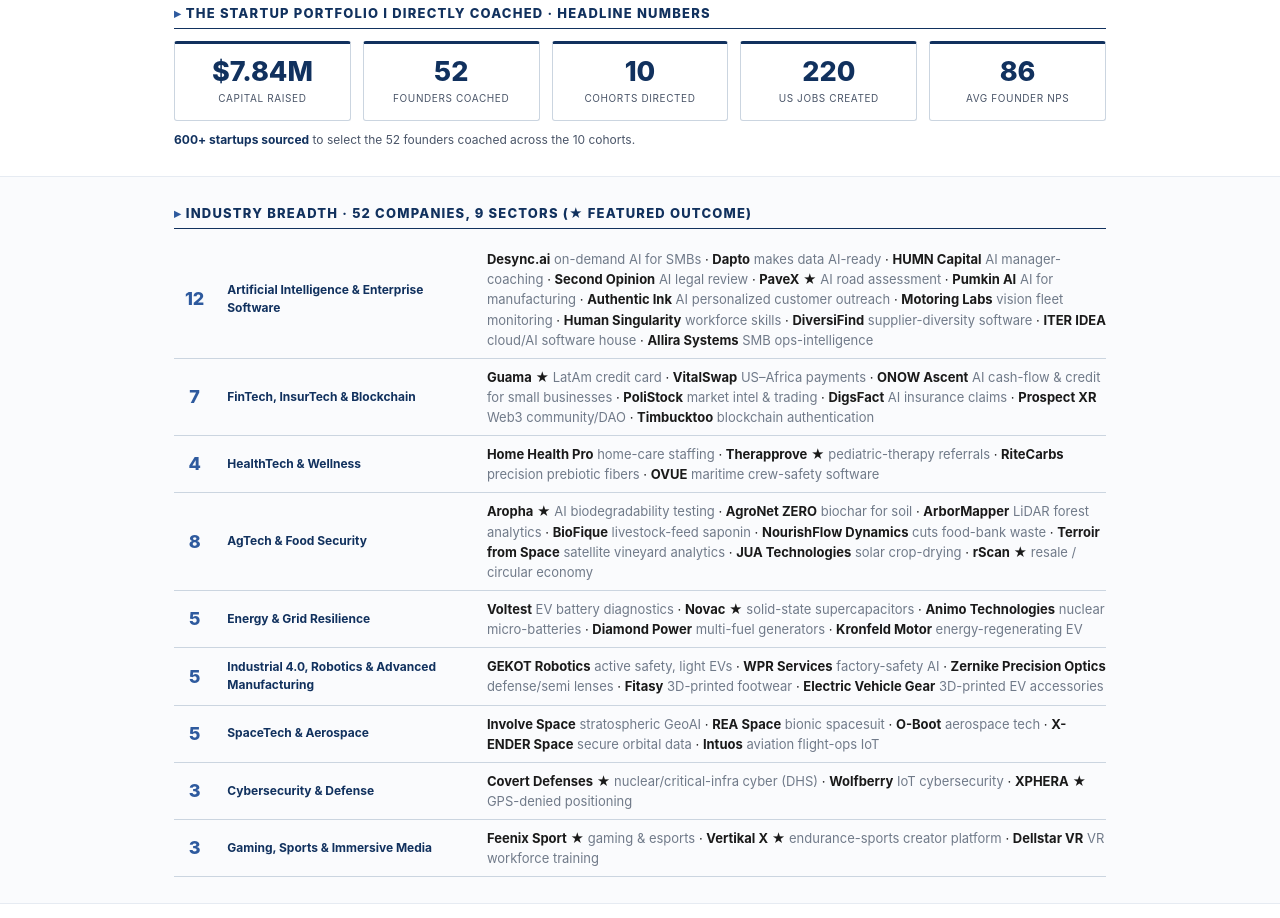
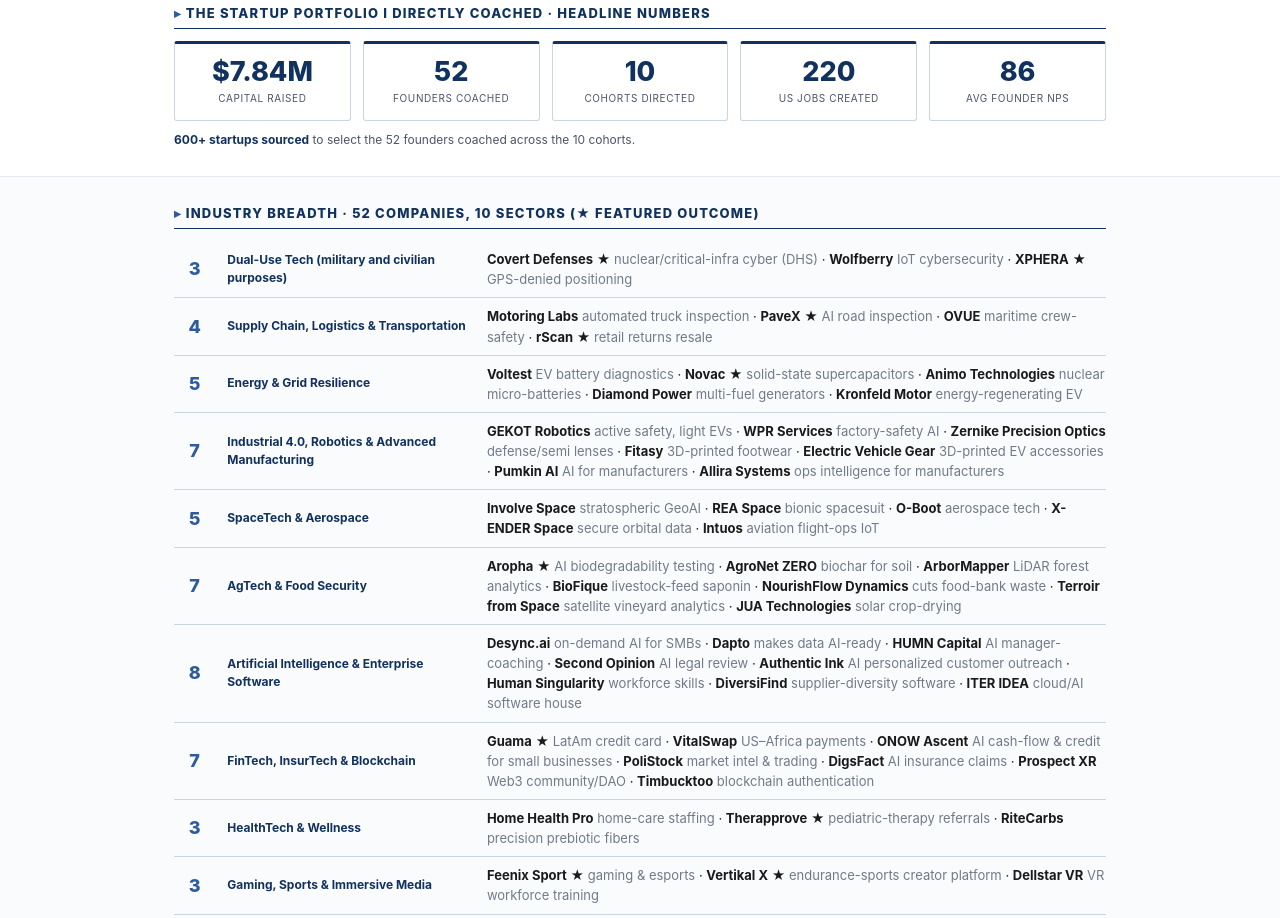
Before and after one commit to davide-trailblazing/davide-portfolio, a plain HTML site: page index.html in a window 1280 px wide. Shown: the part 680-1598 px from the top of the page. Drawn offline with Linux system fonts and the light colour scheme.

Commit message:
Industry Breadth: add Supply Chain/Logistics/Transportation, move Pumkin AI + Allira to Industrial 4.0, reorder national-security-first, rename to Dual-Use Tech (10 sectors, 52 companies)

```diff
--- a/index.html
+++ b/index.html
@@ -447,7 +447,7 @@
         </a>
         <a class="tab-btn" href="#blk-sectors">
           Industry Breadth
-          <span class="tab-sub">52 companies, 9 sectors</span>
+          <span class="tab-sub">52 companies, 10 sectors</span>
         </a>
         <a class="tab-btn" href="#blk-outcomes">
           Outcomes
@@ -508,15 +508,16 @@
   <!-- BLOCK: Sector / company chip wall -->
   <section class="block" id="blk-sectors">
     <div class="container">
-      <div class="section-title">Industry Breadth · 52 Companies, 9 Sectors (★ Featured Outcome)</div>
-      <div class="sector-row"><div class="sector-count">12</div><div class="sector-name">Artificial Intelligence &amp; Enterprise Software</div><div><b>Desync.ai</b> <span class="sd">on-demand AI for SMBs</span> · <b>Dapto</b> <span class="sd">makes data AI-ready</span> · <b>HUMN Capital</b> <span class="sd">AI manager-coaching</span> · <b>Second Opinion</b> <span class="sd">AI legal review</span> · <b>PaveX</b> ★ <span class="sd">AI road assessment</span> · <b>Pumkin AI</b> <span class="sd">AI for manufacturing</span> · <b>Authentic Ink</b> <span class="sd">AI personalized customer outreach</span> · <b>Motoring Labs</b> <span class="sd">vision fleet monitoring</span> · <b>Human Singularity</b> <span class="sd">workforce skills</span> · <b>DiversiFind</b> <span class="sd">supplier-diversity software</span> · <b>ITER IDEA</b> <span class="sd">cloud/AI software house</span> · <b>Allira Systems</b> <span class="sd">SMB ops-intelligence</span></div></div>
+      <div class="section-title">Industry Breadth · 52 Companies, 10 Sectors (★ Featured Outcome)</div>
+      <div class="sector-row"><div class="sector-count">3</div><div class="sector-name">Dual-Use Tech (military and civilian purposes)</div><div><b>Covert Defenses</b> ★ <span class="sd">nuclear/critical-infra cyber (DHS)</span> · <b>Wolfberry</b> <span class="sd">IoT cybersecurity</span> · <b>XPHERA</b> ★ <span class="sd">GPS-denied positioning</span></div></div>
+      <div class="sector-row"><div class="sector-count">4</div><div class="sector-name">Supply Chain, Logistics &amp; Transportation</div><div><b>Motoring Labs</b> <span class="sd">automated truck inspection</span> · <b>PaveX</b> ★ <span class="sd">AI road inspection</span> · <b>OVUE</b> <span class="sd">maritime crew-safety</span> · <b>rScan</b> ★ <span class="sd">retail returns resale</span></div></div>
+      <div class="sector-row"><div class="sector-count">5</div><div class="sector-name">Energy &amp; Grid Resilience</div><div><b>Voltest</b> <span class="sd">EV battery diagnostics</span> · <b>Novac</b> ★ <span class="sd">solid-state supercapacitors</span> · <b>Animo Technologies</b> <span class="sd">nuclear micro-batteries</span> · <b>Diamond Power</b> <span class="sd">multi-fuel generators</span> · <b>Kronfeld Motor</b> <span class="sd">energy-regenerating EV</span></div></div>
+      <div class="sector-row"><div class="sector-count">7</div><div class="sector-name">Industrial 4.0, Robotics &amp; Advanced Manufacturing</div><div><b>GEKOT Robotics</b> <span class="sd">active safety, light EVs</span> · <b>WPR Services</b> <span class="sd">factory-safety AI</span> · <b>Zernike Precision Optics</b> <span class="sd">defense/semi lenses</span> · <b>Fitasy</b> <span class="sd">3D-printed footwear</span> · <b>Electric Vehicle Gear</b> <span class="sd">3D-printed EV accessories</span> · <b>Pumkin AI</b> <span class="sd">AI for manufacturers</span> · <b>Allira Systems</b> <span class="sd">ops intelligence for manufacturers</span></div></div>
+      <div class="sector-row"><div class="sector-count">5</div><div class="sector-name">SpaceTech &amp; Aerospace</div><div><b>Involve Space</b> <span class="sd">stratospheric GeoAI</span> · <b>REA Space</b> <span class="sd">bionic spacesuit</span> · <b>O-Boot</b> <span class="sd">aerospace tech</span> · <b>X-ENDER Space</b> <span class="sd">secure orbital data</span> · <b>Intuos</b> <span class="sd">aviation flight-ops IoT</span></div></div>
+      <div class="sector-row"><div class="sector-count">7</div><div class="sector-name">AgTech &amp; Food Security</div><div><b>Aropha</b> ★ <span class="sd">AI biodegradability testing</span> · <b>AgroNet ZERO</b> <span class="sd">biochar for soil</span> · <b>ArborMapper</b> <span class="sd">LiDAR forest analytics</span> · <b>BioFique</b> <span class="sd">livestock-feed saponin</span> · <b>NourishFlow Dynamics</b> <span class="sd">cuts food-bank waste</span> · <b>Terroir from Space</b> <span class="sd">satellite vineyard analytics</span> · <b>JUA Technologies</b> <span class="sd">solar crop-drying</span></div></div>
+      <div class="sector-row"><div class="sector-count">8</div><div class="sector-name">Artificial Intelligence &amp; Enterprise Software</div><div><b>Desync.ai</b> <span class="sd">on-demand AI for SMBs</span> · <b>Dapto</b> <span class="sd">makes data AI-ready</span> · <b>HUMN Capital</b> <span class="sd">AI manager-coaching</span> · <b>Second Opinion</b> <span class="sd">AI legal review</span> · <b>Authentic Ink</b> <span class="sd">AI personalized customer outreach</span> · <b>Human Singularity</b> <span class="sd">workforce skills</span> · <b>DiversiFind</b> <span class="sd">supplier-diversity software</span> · <b>ITER IDEA</b> <span class="sd">cloud/AI software house</span></div></div>
       <div class="sector-row"><div class="sector-count">7</div><div class="sector-name">FinTech, InsurTech &amp; Blockchain</div><div><b>Guama</b> ★ <span class="sd">LatAm credit card</span> · <b>VitalSwap</b> <span class="sd">US–Africa payments</span> · <b>ONOW Ascent</b> <span class="sd">AI cash-flow &amp; credit for small businesses</span> · <b>PoliStock</b> <span class="sd">market intel &amp; trading</span> · <b>DigsFact</b> <span class="sd">AI insurance claims</span> · <b>Prospect XR</b> <span class="sd">Web3 community/DAO</span> · <b>Timbucktoo</b> <span class="sd">blockchain authentication</span></div></div>
-      <div class="sector-row"><div class="sector-count">4</div><div class="sector-name">HealthTech &amp; Wellness</div><div><b>Home Health Pro</b> <span class="sd">home-care staffing</span> · <b>Therapprove</b> ★ <span class="sd">pediatric-therapy referrals</span> · <b>RiteCarbs</b> <span class="sd">precision prebiotic fibers</span> · <b>OVUE</b> <span class="sd">maritime crew-safety software</span></div></div>
-      <div class="sector-row"><div class="sector-count">8</div><div class="sector-name">AgTech &amp; Food Security</div><div><b>Aropha</b> ★ <span class="sd">AI biodegradability testing</span> · <b>AgroNet ZERO</b> <span class="sd">biochar for soil</span> · <b>ArborMapper</b> <span class="sd">LiDAR forest analytics</span> · <b>BioFique</b> <span class="sd">livestock-feed saponin</span> · <b>NourishFlow Dynamics</b> <span class="sd">cuts food-bank waste</span> · <b>Terroir from Space</b> <span class="sd">satellite vineyard analytics</span> · <b>JUA Technologies</b> <span class="sd">solar crop-drying</span> · <b>rScan</b> ★ <span class="sd">resale / circular economy</span></div></div>
-      <div class="sector-row"><div class="sector-count">5</div><div class="sector-name">Energy &amp; Grid Resilience</div><div><b>Voltest</b> <span class="sd">EV battery diagnostics</span> · <b>Novac</b> ★ <span class="sd">solid-state supercapacitors</span> · <b>Animo Technologies</b> <span class="sd">nuclear micro-batteries</span> · <b>Diamond Power</b> <span class="sd">multi-fuel generators</span> · <b>Kronfeld Motor</b> <span class="sd">energy-regenerating EV</span></div></div>
-      <div class="sector-row"><div class="sector-count">5</div><div class="sector-name">Industrial 4.0, Robotics &amp; Advanced Manufacturing</div><div><b>GEKOT Robotics</b> <span class="sd">active safety, light EVs</span> · <b>WPR Services</b> <span class="sd">factory-safety AI</span> · <b>Zernike Precision Optics</b> <span class="sd">defense/semi lenses</span> · <b>Fitasy</b> <span class="sd">3D-printed footwear</span> · <b>Electric Vehicle Gear</b> <span class="sd">3D-printed EV accessories</span></div></div>
-      <div class="sector-row"><div class="sector-count">5</div><div class="sector-name">SpaceTech &amp; Aerospace</div><div><b>Involve Space</b> <span class="sd">stratospheric GeoAI</span> · <b>REA Space</b> <span class="sd">bionic spacesuit</span> · <b>O-Boot</b> <span class="sd">aerospace tech</span> · <b>X-ENDER Space</b> <span class="sd">secure orbital data</span> · <b>Intuos</b> <span class="sd">aviation flight-ops IoT</span></div></div>
-      <div class="sector-row"><div class="sector-count">3</div><div class="sector-name">Cybersecurity &amp; Defense</div><div><b>Covert Defenses</b> ★ <span class="sd">nuclear/critical-infra cyber (DHS)</span> · <b>Wolfberry</b> <span class="sd">IoT cybersecurity</span> · <b>XPHERA</b> ★ <span class="sd">GPS-denied positioning</span></div></div>
+      <div class="sector-row"><div class="sector-count">3</div><div class="sector-name">HealthTech &amp; Wellness</div><div><b>Home Health Pro</b> <span class="sd">home-care staffing</span> · <b>Therapprove</b> ★ <span class="sd">pediatric-therapy referrals</span> · <b>RiteCarbs</b> <span class="sd">precision prebiotic fibers</span></div></div>
       <div class="sector-row"><div class="sector-count">3</div><div class="sector-name">Gaming, Sports &amp; Immersive Media</div><div><b>Feenix Sport</b> ★ <span class="sd">gaming &amp; esports</span> · <b>Vertikal X</b> ★ <span class="sd">endurance-sports creator platform</span> · <b>Dellstar VR</b> <span class="sd">VR workforce training</span></div></div>
     </div>
   </section>
```
